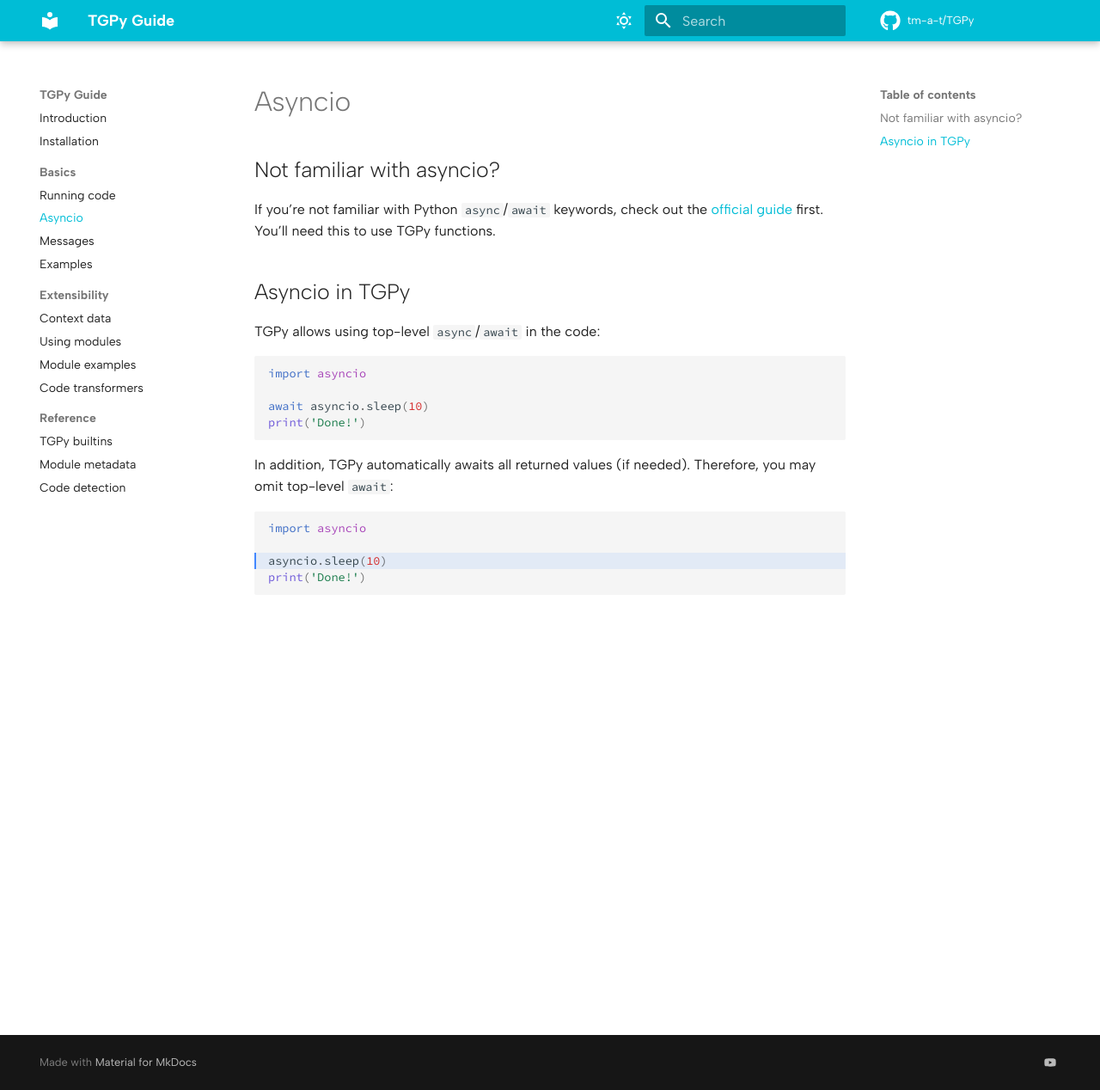
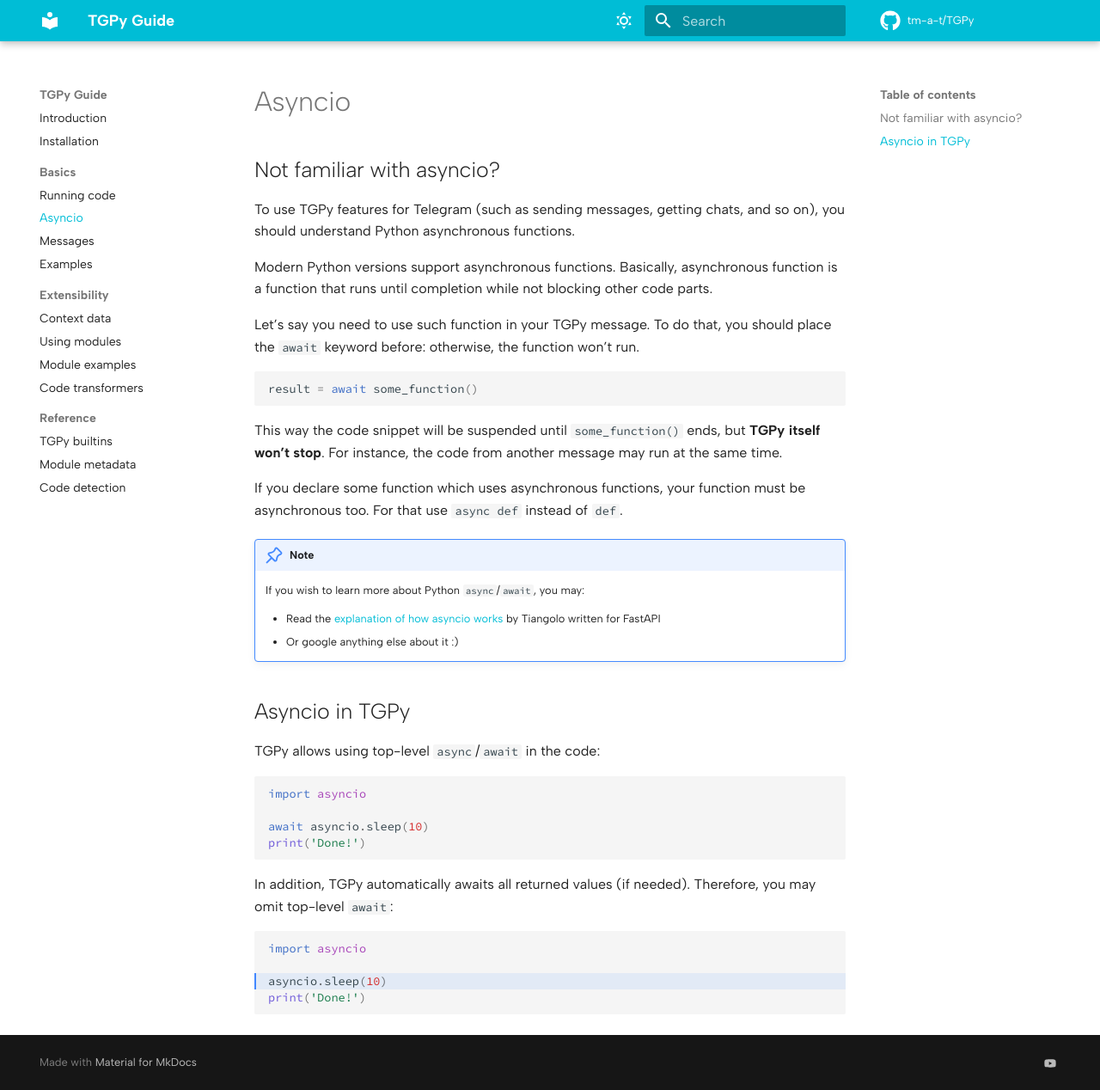
Before and after one commit to tm-a-t/TGPy, an MkDocs documentation site: the page built from guide/docs/basics/asyncio.md, in a window 1280 px wide and 1268 px high. Shown: the whole window at 86% size. Built offline with MkDocs 1.6.1 and Material for MkDocs 9.7.7, drawn with Linux system fonts in a browser that asks for light colours; comment, search, counter and statistics services are not loaded.

Commit message:
docs: guide changes: - asyncio explanation - `orig` explanation - new module example: sed

````diff
--- a/guide/docs/basics/asyncio.md
+++ b/guide/docs/basics/asyncio.md
@@ -2,7 +2,31 @@
 
 ## Not familiar with asyncio?
 
-If you’re not familiar with Python `async`/`await` keywords, check out the [official guide](https://docs.python.org/3/library/asyncio-task.html) first. You’ll need this to use TGPy functions.
+To use TGPy features for Telegram (such as sending messages, getting chats, and so on), you should understand Python
+asynchronous functions.
+
+Modern Python versions support asynchronous functions. Basically, asynchronous function is a function that runs until
+completion while not blocking other code parts.
+
+Let’s say you need to use such function in your TGPy message. To do that, you should place the `await` keyword before:
+otherwise, the function won’t run.
+
+```python
+result = await some_function()
+```
+
+This way the code snippet will be suspended until `some_function()` ends, but **TGPy itself won’t stop**. For instance,
+the code from another message may run at the same time.
+
+If you declare some function which uses asynchronous functions, your function must be asynchronous too. For that
+use `async def` instead of `def`.
+
+!!! note
+
+    If you wish to learn more about Python `async`/`await`, you may:
+
+    - Read the [explanation of how asyncio works](https://fastapi.tiangolo.com/async/#technical-details) by Tiangolo written for FastAPI
+    - Or google anything else about it :)
 
 ## Asyncio in TGPy
 
@@ -15,7 +39,6 @@
 print('Done!')
 ```
 
-
 In addition, TGPy automatically awaits all returned values (if needed). Therefore, you may omit top-level `await`:
 
 ```python hl_lines="3"
````
Also changed, not shown: guide/docs/basics/messages.md (+20 -3 lines), guide/docs/extensibility/module_examples.md (+19 -0 lines).
